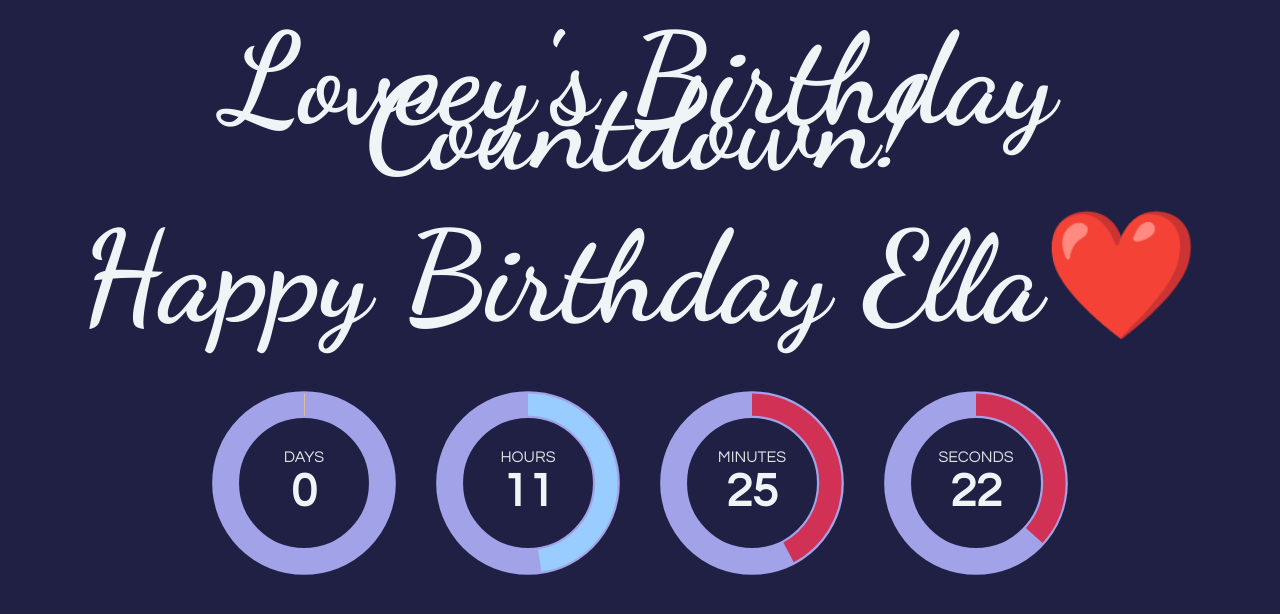
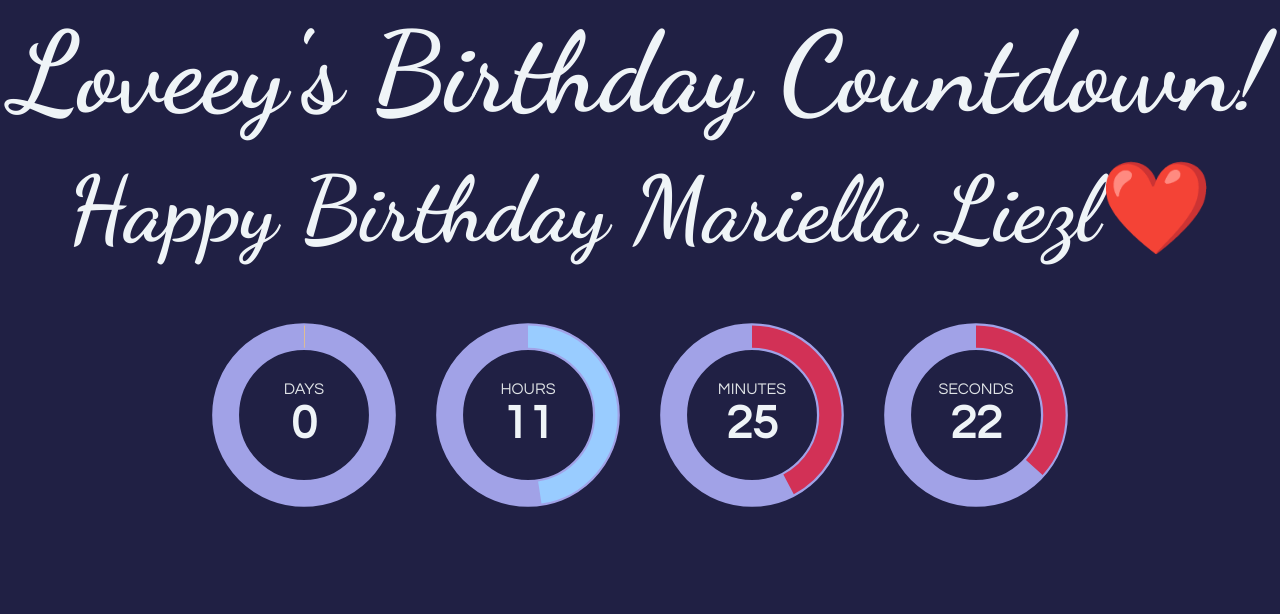
Before and after one commit to andrewfordmedina/happy-birthday-to-my-one-and-only-loveey, a plain HTML site: page index.html in a window 1280 px wide. Drawn offline with nearby package versions, Linux system fonts and the light colour scheme.

Commit message:
Final commit :-) all good

```diff
--- a/index.html
+++ b/index.html
@@ -16,7 +16,7 @@
     <h1 class="text-center">Loveey's Birthday Countdown!</h1>
     <br>
     <br>
-    <h1 class="text-center">Happy Birthday Ella❤️</h1>
+    <h5 class="text-center">Happy Birthday Mariella Liezl❤️</h5>
 <br><br><br>
 <!--TImer-->
 <center>
--- a/styles.css
+++ b/styles.css
@@ -7,9 +7,17 @@ body{
       font-family: 'Dancing Script', cursive;
       font-weight: 700;
       line-height: 46px;
-      font-size: 9em;
+      font-size: 8em;
       margin-top: .45em;
       }
+h5 {
+        color: #EFF4F7;
+        font-family: 'Dancing Script', cursive;
+        font-weight: 700;
+        line-height: 46px;
+        font-size: 6.5em;
+        margin-top: .45em;
+        }
   h2 {
       font-family: 'EB Garamond', serif;
       font-weight: normal;
```
